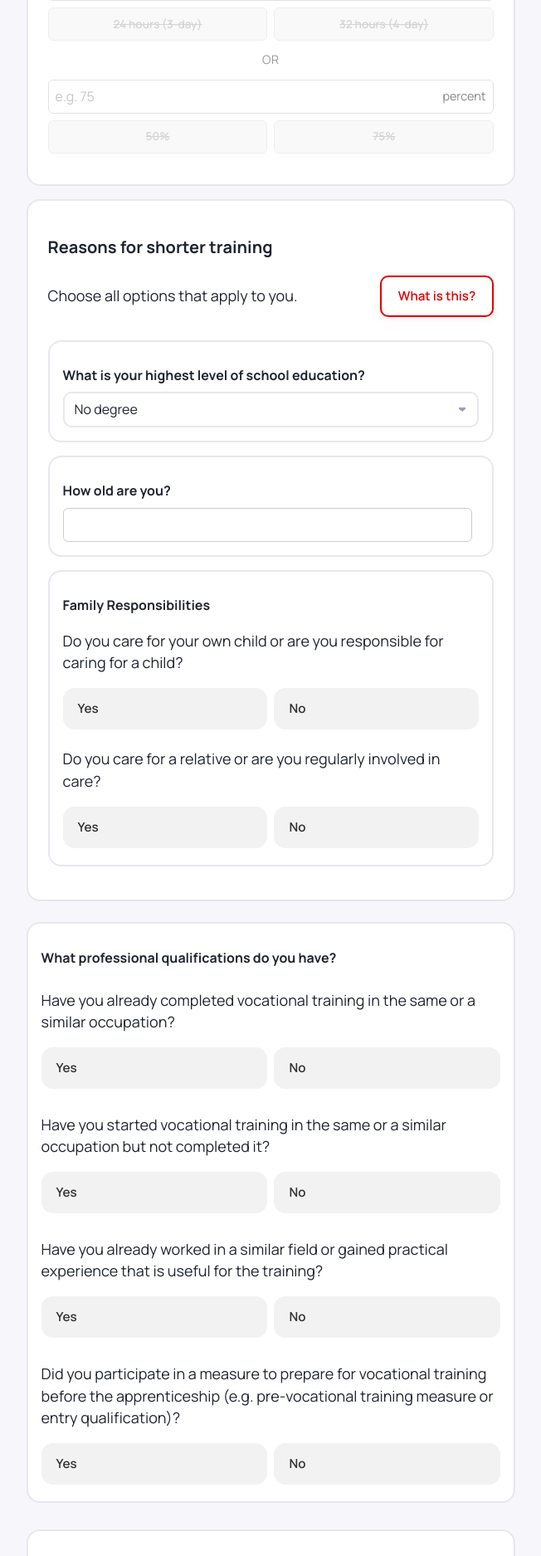
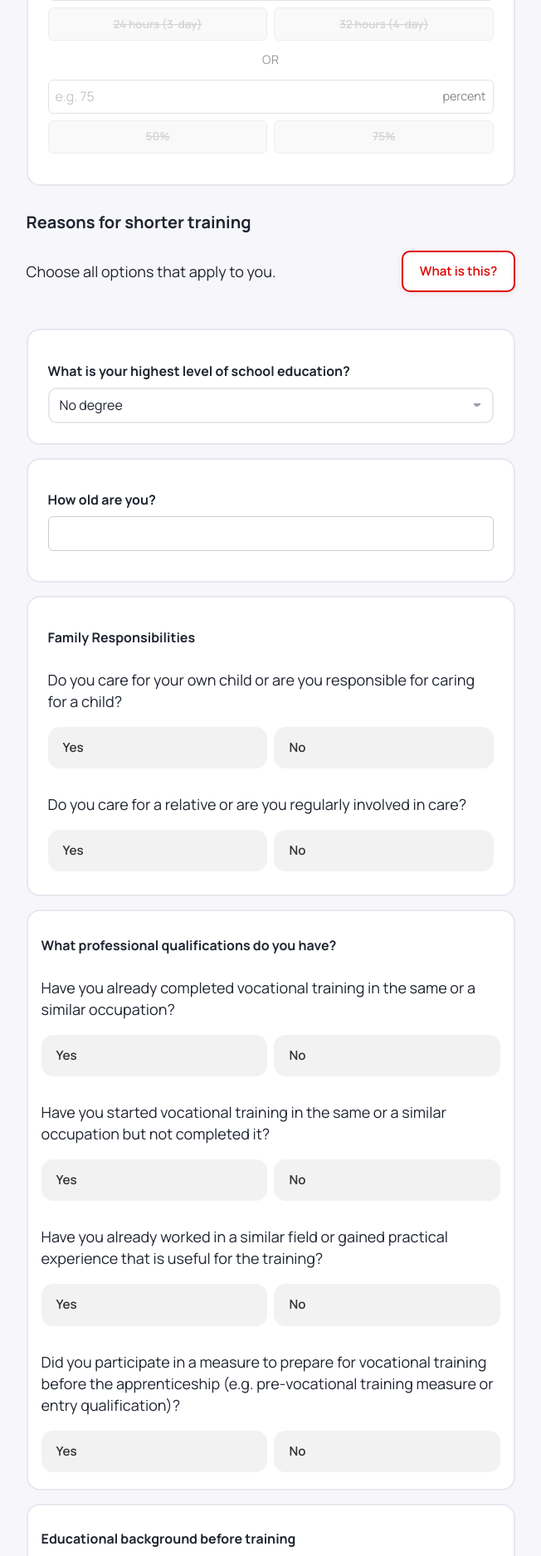
Before and after one commit to rbatmaz69/Teilzeitausbildungsrechner, a Flask app: page / in a window 1280 px wide. Shown: the part 1221-3096 px from the top of the page at 83% size, without its empty margins (6-658 px from the left). Run offline with Flask 3, Linux system fonts and the light colour scheme.

Commit message:
#64 Verkürzungsgründe: Schulabschluss getrennt, Abstände vereinheitlicht

```diff
--- a/static/styles.css
+++ b/static/styles.css
@@ -272,6 +272,12 @@ header h1 {
   box-shadow: var(--shadow);
 }
 
+/* In der rechten VK-Spalte wird der Abstand über das Column-Gap gesteuert.
+   Dadurch sind „Berufliche Qualifikationen“ und „Bildungsweg“ gleich weit auseinander wie die anderen Boxen. */
+.vk-column .vk-category {
+  margin-bottom: 0;
+}
+
 .vk-category-title {
   font-size: 1rem;
   font-weight: 700;
@@ -289,6 +295,13 @@ header h1 {
   border: none;
   margin: 0;
   padding: 0;
+  display: flex;
+  flex-direction: column;
+  gap: var(--space-3);
+}
+
+#vk-form {
+  margin: 0;
 }
 
 #vk-school-select {
@@ -316,6 +329,11 @@ header h1 {
     flex-direction: row;
   }
 
+  /* Für Bereiche, die auch auf Desktop untereinander bleiben sollen (z.B. Alter, Familie, Schulabschluss). */
+  .vk-category-body.vk-stack {
+    flex-direction: column;
+  }
+
   .vk-category .tile {
     flex: 1 1 calc(50% - .5rem);
   }
@@ -1228,6 +1246,10 @@ input.error,
   .rechner-grid {
     grid-template-columns: minmax(0, 1fr) minmax(0, 1fr);
     align-items: start;
+    /* Vertikale Abstände zwischen den beiden Zeilen (z.B. Familie → Beruf) wie bei den Cards.
+       Horizontal darf es gerne etwas luftiger bleiben. */
+    row-gap: var(--space-3);
+    column-gap: clamp(1rem, 2vw, 1.75rem);
   }
 
   .rechner-grid .eingaben-column {
--- a/templates/index.html
+++ b/templates/index.html
@@ -407,8 +407,14 @@
       </section>
 
       <!-- ================================ VERKÜRZUNGSGRÜNDE AUSWÄHLEN ================================ -->
-      <section class="card rechner-card" aria-labelledby="vk-heading">
-        <div class="vk-card-header">
+      <form id="vk-form" class="space-y-3">
+        <fieldset id="vk-fieldset" class="radio-group">
+          <legend class="sr-only" data-i18n="vk.legend">Verkürzungsgründe</legend>
+
+          <!-- ============================== -->
+          <!-- Überschrift + Info (ohne extra Card) -->
+          <!-- ============================== -->
+          <div class="vk-card-header" aria-labelledby="vk-heading">
             <h1 id="vk-heading" class="text-2xl font-bold mb-3" data-i18n="vk.heading">
               Gründe für eine kürzere Ausbildung
             </h1>
@@ -417,7 +423,6 @@
               <p id="vk-helper" data-i18n="vk.helper" class="muted-text d-none">
                 Wähle alles aus, was zu dir passt.
               </p>
-            <!-- "Was ist das?" Button -->
               <button id="vk-info-btn" class="vk-info-btn" type="button" aria-label="Informationen zu Verkürzungsgründen anzeigen" data-i18n="vk.infoBox.button" data-i18n-attr="aria-label:vk.infoBox.buttonAria">
                 <span class="vk-info-btn-icon" aria-hidden="true">ℹ</span>
                 <span data-i18n="vk.infoBox.button">Was ist das?</span>
@@ -425,19 +430,15 @@
             </div>
           </div>
 
-        <form id="vk-form" class="space-y-3">
-          <fieldset id="vk-fieldset" class="radio-group">
-            <legend class="sr-only" data-i18n="vk.legend">Verkürzungsgründe</legend>
-
           <!-- ============================== -->
           <!-- 1. SCHULABSCHLUSS              -->
           <!-- ============================== -->
-        <div class="vk-category">
-          <h2 class="vk-category-title" data-i18n="vk.school.question">
+          <section class="card rechner-card" aria-labelledby="vk-school-heading">
+            <h2 id="vk-school-heading" class="vk-category-title" data-i18n="vk.school.question">
               Welchen höchsten Schulabschluss haben Sie erreicht?
             </h2>
 
-          <div class="vk-category-body">
+            <div class="vk-category-body vk-stack">
               <label for="vk-school-select" class="sr-only" data-i18n="vk.school.label">
                 Schulabschluss
               </label>
@@ -449,17 +450,17 @@
                 <option value="abitur" data-vk-set-fields="abitur" data-i18n="vk.school.abitur">Abitur / Hochschulreife</option>
               </select>
             </div>
-        </div>
+          </section>
 
           <!-- ============================== -->
           <!-- 2. Alter über 21 Jahre         -->
           <!-- ============================== -->
-        <div class="vk-category">
-          <h2 class="vk-category-title" data-i18n="vk.other.question">
+          <section class="card rechner-card" aria-labelledby="vk-alter-heading">
+            <h2 id="vk-alter-heading" class="vk-category-title" data-i18n="vk.other.question">
               Wie alt sind Sie?
             </h2>
 
-          <div class="vk-category-body">
+            <div class="vk-category-body vk-stack">
               <input type="number" id="alter" step="1" min="0" max="99">
 
               <span class="error-message" id="errorAlter"></span>
@@ -468,16 +469,17 @@
                 Wenn Sie über 21 Jahre alt sind, können Vorerfahrungen angerechnet werden.
               </span>
             </div>
-        </div>
+          </section>
 
           <!-- ============================== -->
           <!-- 3. FAMILIENVORSORGE            -->
           <!-- ============================== -->
-        <div class="vk-category">
-          <h2 class="vk-category-title" data-i18n="vk.familie.title">
+          <section class="card rechner-card" aria-labelledby="vk-familie-heading">
+            <h2 id="vk-familie-heading" class="vk-category-title" data-i18n="vk.familie.title">
               Familiäre Verpflichtungen
             </h2>
 
+            <div class="vk-category-body vk-stack">
               <!-- Frage 1: Kinderbetreuung -->
               <div>
                 <p class="vk-question" data-i18n="vk.familie.question_kinder">
@@ -552,12 +554,11 @@
                 </span>
               </div>
             </div>
+          </section>
 
           <!-- calculate button moved to second column -->
-
         </fieldset>
       </form>
-  </section>
 
   </div>
 
```
Lines whose indentation alone changed are shown as unchanged.
